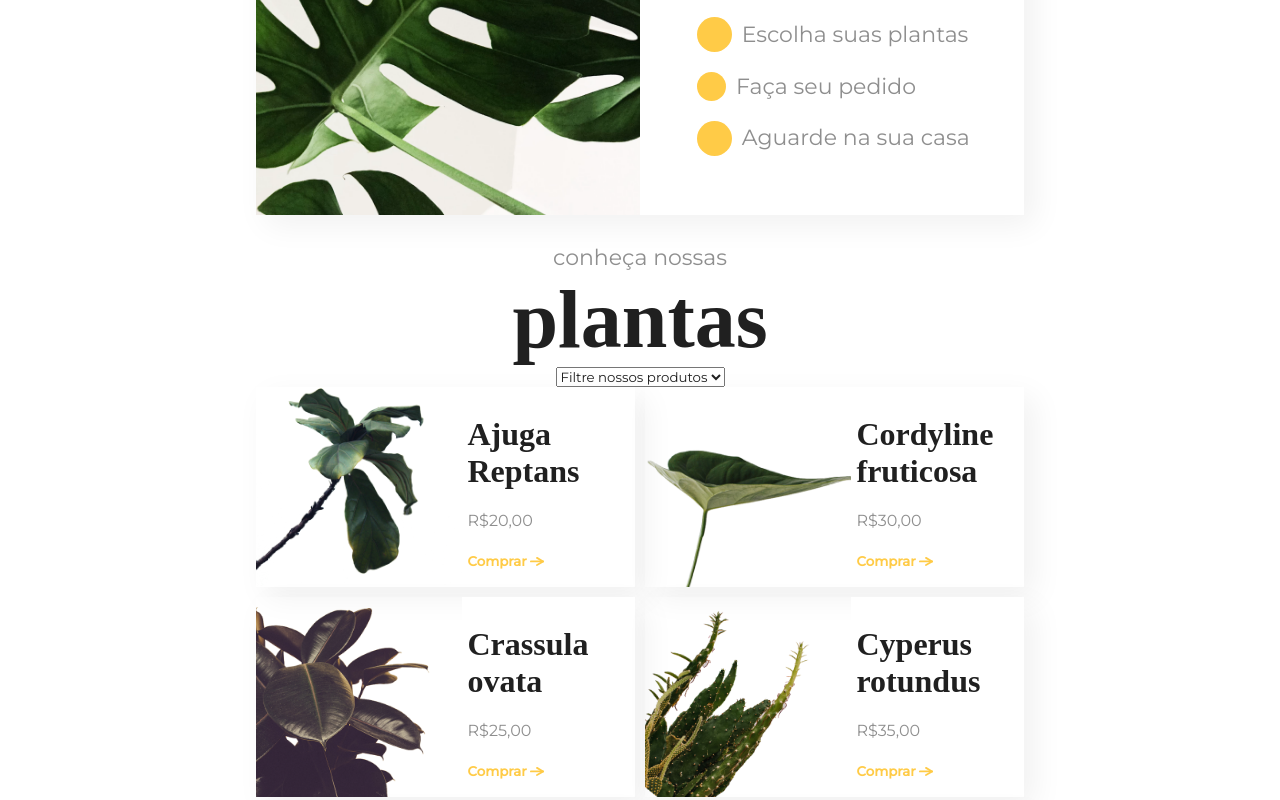
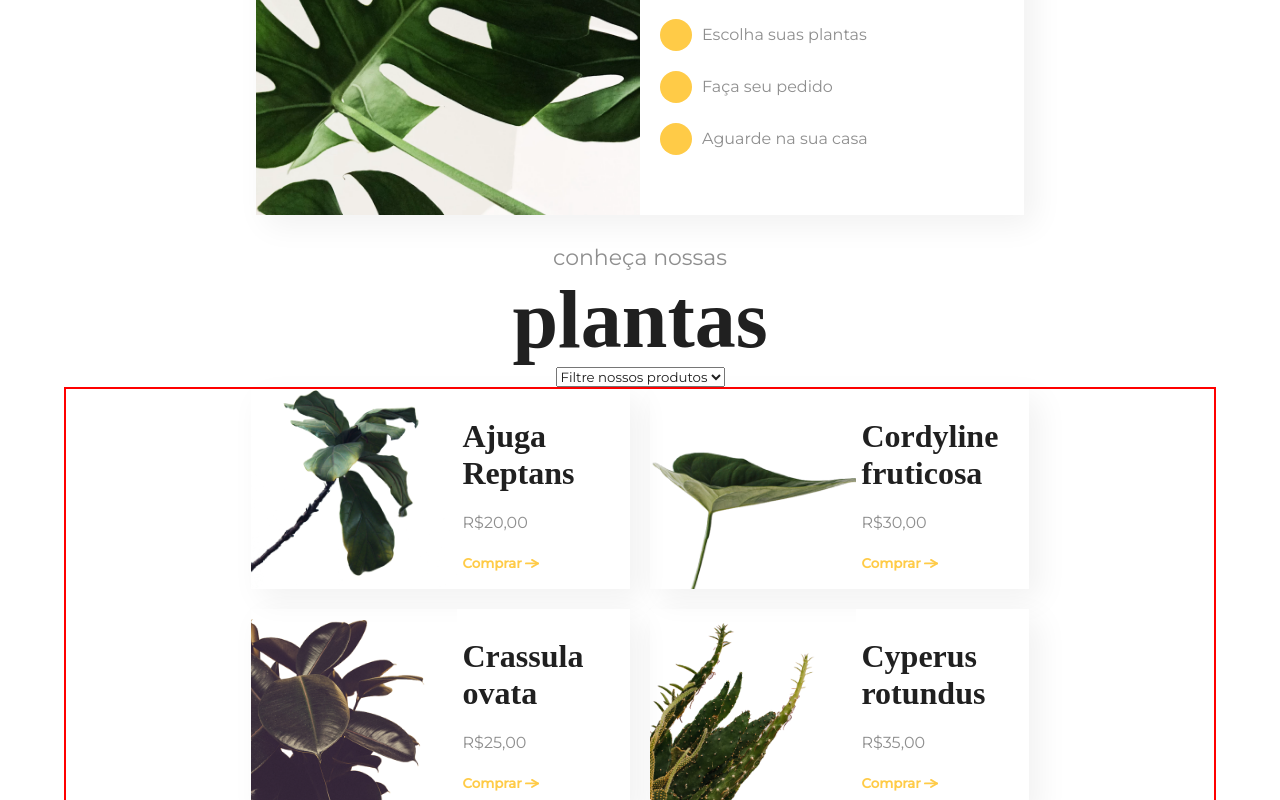
Before and after one commit to itsdamel/casaverde, a React (Vite) app: page / in a window 1280 px wide. Shown: the part 1040-1840 px from the top of the page. Built offline with nearby package versions, Linux system fonts and the light colour scheme; data requests are answered from the project's data file; a web font is replaced by a local one.

Commit message:
fixing metrics

```diff
--- a/src/pages/Home/Hero/style.jsx
+++ b/src/pages/Home/Hero/style.jsx
@@ -46,13 +46,14 @@ const BigPlant = styled.img`
 `
 const Oracle = styled.img`
     position: absolute;
-    top: -25%;
+    top: -20%;
     right: -15%;
     transform: rotate(20.536deg);
 
     @media(max-width: 600px){
-       top: -35%;
-       right: -30%;
+        right: -15%;
+        top: -12%;
+        transform: rotate(-20.536deg);
     }
     @media(max-width: 420px){
        top: -16%;
--- a/src/pages/Home/HowTo/index.jsx
+++ b/src/pages/Home/HowTo/index.jsx
@@ -22,9 +22,9 @@ export default function HowTo(){
                         <BaseCursive fontSize='42px'>minha planta</BaseCursive>
                     </CardHeader>
                     <FlexDivWrapper>
-                        <FlexDiv><img src='assets/yellow-circle.svg' alt=''></img> <BaseParagraph  >Escolha suas plantas</BaseParagraph></FlexDiv>
-                        <FlexDiv><img src='assets/yellow-circle.svg' alt=''></img> <BaseParagraph >Faça seu pedido</BaseParagraph></FlexDiv>
-                        <FlexDiv><img src='assets/yellow-circle.svg' alt=''></img> <BaseParagraph >Aguarde na sua casa</BaseParagraph></FlexDiv>
+                        <FlexDiv><img src='assets/yellow-circle.svg' alt=''></img> <BaseParagraph fontSize='16px' >Escolha suas plantas</BaseParagraph></FlexDiv>
+                        <FlexDiv><img src='assets/yellow-circle.svg' alt=''></img> <BaseParagraph fontSize='16px'>Faça seu pedido</BaseParagraph></FlexDiv>
+                        <FlexDiv><img src='assets/yellow-circle.svg' alt=''></img> <BaseParagraph fontSize='16px'>Aguarde na sua casa</BaseParagraph></FlexDiv>
                     </FlexDivWrapper>
                 </CardInformation>
             </HowCard>
--- a/src/pages/Home/HowTo/style.jsx
+++ b/src/pages/Home/HowTo/style.jsx
@@ -1,31 +1,41 @@
 import styled from 'styled-components';
 import Card from '../../../shared/Card/Card';
 import BaseCursive from '../../../shared/Base/BaseCursive';
-import CardInformation from '../../../shared/Card/Card';
+import CardInformation from '../../../shared/Card/CardInformation';
 import BaseFlexDiv from '../../../shared/Base/BaseFlexDiv';
+import CardHeader from '../../../shared/Card/CardHeader';
 
 export const FlexDivWrapper = styled(BaseFlexDiv)`
-    align-items: flex-start;
-    flex-direction: column;
+    flex-wrap: wrap;
     gap: 20px;
-
     @media screen and (max-width: 650px){
         gap: 10px;
+
+        justify-content: center;
     }
+    @media screen and (max-width: 500px){
+        justify-content: flex-start;
+    }
+
 `
 
 export const HowCard = styled(Card)`
+
     ${BaseCursive}{
         font-size: 42px;
     }
     ${CardInformation}{
         @media screen and (max-width: 650px){
         width: 100%;
-        align-items: center;
+        padding: 5px;
+        align-items: flex-start;
         justify-content: space-around;
         height: 60%;
+    }
 
     }
+    @media screen and (min-height: 900px){
+        height: 40vh;
     }
     @media screen and (max-width: 900px){
         width: 80vw;
@@ -33,8 +43,14 @@ export const HowCard = styled(Card)`
 
     @media screen and (max-width: 650px){
         flex-direction: column;
+
         ${BaseCursive}{
             font-size: 30px;
         }
+
+        ${CardHeader}{
+            width: 100%;
+            text-align: center;
+        }
     }
 `
--- a/src/pages/Home/Offers/style.jsx
+++ b/src/pages/Home/Offers/style.jsx
@@ -2,10 +2,12 @@ import styled from 'styled-components';
 import BaseFlexDiv from '../../../shared/Base/BaseFlexDiv';
 
 export const OfferContent = styled(BaseFlexDiv)`
-    gap: 10px;
-    max-width: 90vw;
+    gap: 20px;
+    border: 2px solid red;
+    width: 90vw;
     justify-content: center;
     flex-wrap: wrap;
+
 `
 export const OffersHeader =styled(BaseFlexDiv)`
     gap: 2px;
--- a/src/shared/FlexDiv.jsx
+++ b/src/shared/FlexDiv.jsx
@@ -6,11 +6,11 @@ const FlexDiv = styled(BaseFlexDiv)`
     gap: 10px;
 
     img{
-        width: 12%;
-        height: auto;
+        width: 32px;
+
     }
-    @media screen and(max-width: 650px){
-        ${Paragraph}{font-size: '16px'}
+    @media screen and(max-width: 550px){
+        ${Paragraph}{font-size: '16px'};
     }
 
 `
```
